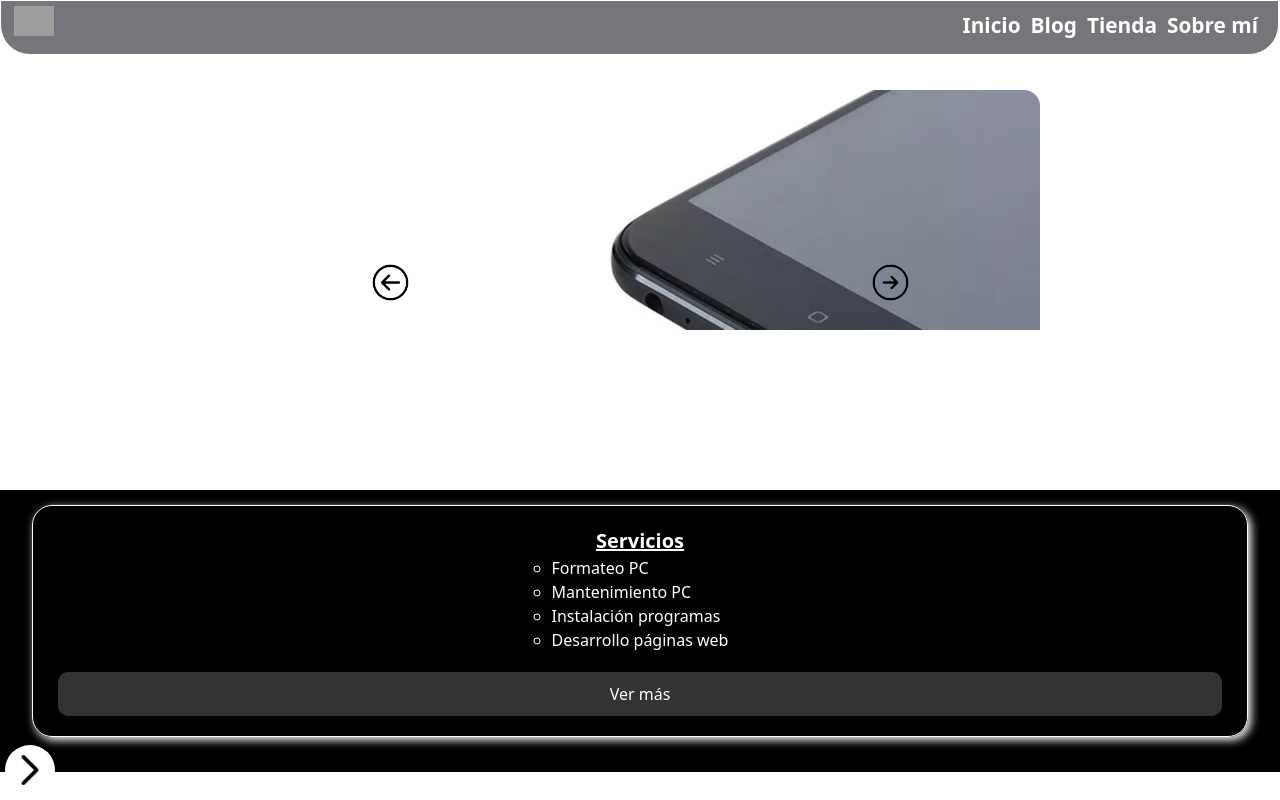
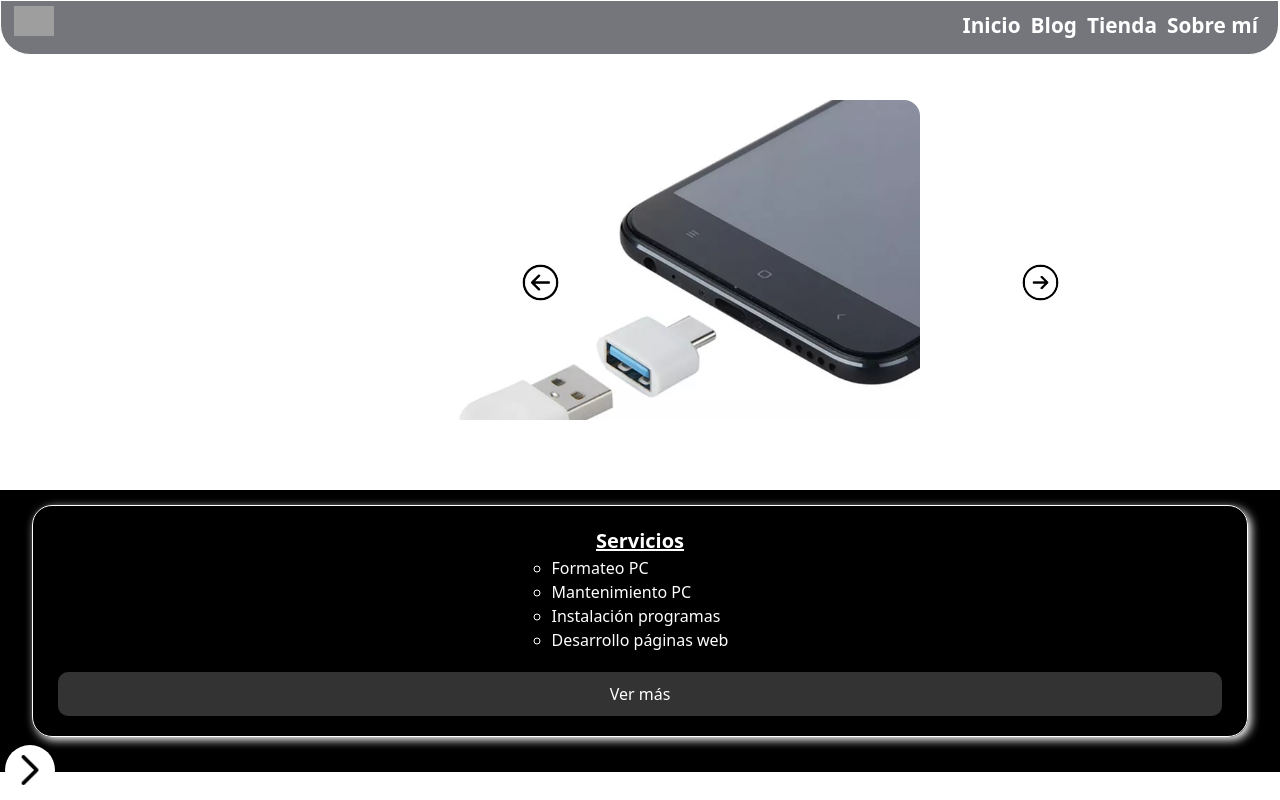
Before and after one commit to julianesp/neuraidev, a Next.js app: page /Home in a window 1280 px wide. Shown: the top 800 px of the page. Built offline with nearby package versions, Linux system fonts and the light colour scheme; grey boxes are pictures that could not be loaded.

Commit message:
Arreglando diseño en ImageSlider

```diff
--- a/src/containers/ImageSlider.js
+++ b/src/containers/ImageSlider.js
@@ -36,7 +36,7 @@ const Procedimientos = ({ imagePaths, enableTransition = true }) => {
         src={imagePaths[currentImageIndex]}
         alt="Slide"
         width={300}
-        height={200}
+        height={290}
         priority={true}
       />
 
--- a/src/pages/Services.jsx
+++ b/src/pages/Services.jsx
@@ -87,13 +87,16 @@ const Services = () => {
         <h2>Técnico en sistemas</h2>
 
         <div className={styles.image}>
+          <div className={styles.enfoque}>
             <p>Formateo</p>
             <ImageSlider
               className={``}
               imagePaths={soft}
               enableTransition={true}
             />
+          </div>
 
+          <div className={styles.enfoque}>
             <p>Mantenimiento</p>
             <ImageSlider
               className={`h-44`}
@@ -101,10 +104,11 @@ const Services = () => {
               enableTransition={true}
             />
           </div>
+        </div>
       </section>
 
       <section className={styles.projects}>
-        <h2>Mis proyectos</h2>
+        <h2>Desarrollo web</h2>
 
         <article>
           <div>
--- a/src/styles/ImageSlider.module.scss
+++ b/src/styles/ImageSlider.module.scss
@@ -4,11 +4,11 @@
 
   // margin-top: 40px;
 
-  width: 290px;
-  // min-width: 300px;
-  // max-width: 700px;
-  // height: 290px;
-  height: auto;
+  // width: 300px;
+  min-width: 300px;
+  max-width: 700px;
+  height: 290px;
+  // height: auto;
 }
 
 .transition {
@@ -16,9 +16,10 @@
 }
 
 .image img {
-  width: 100%;
-  height: auto;
-  max-height: 300px;
+  // width: 100%;
+  // height: auto;
+  // max-height: 300px;
+  width: 100dvw;
 
   // border: 1px solid #000;
   border-top-left-radius: 20px;
--- a/src/styles/Services.module.scss
+++ b/src/styles/Services.module.scss
@@ -65,3 +65,14 @@
     }
   }
 }
+
+@media screen and (min-width: 768px) {
+  .tecnico {
+
+    & .image {
+    display: grid;
+    grid-template-columns: repeat(2, 1fr);
+    gap: 30px;
+    }
+  }
+}
```
Lines whose indentation alone changed are shown as unchanged.
